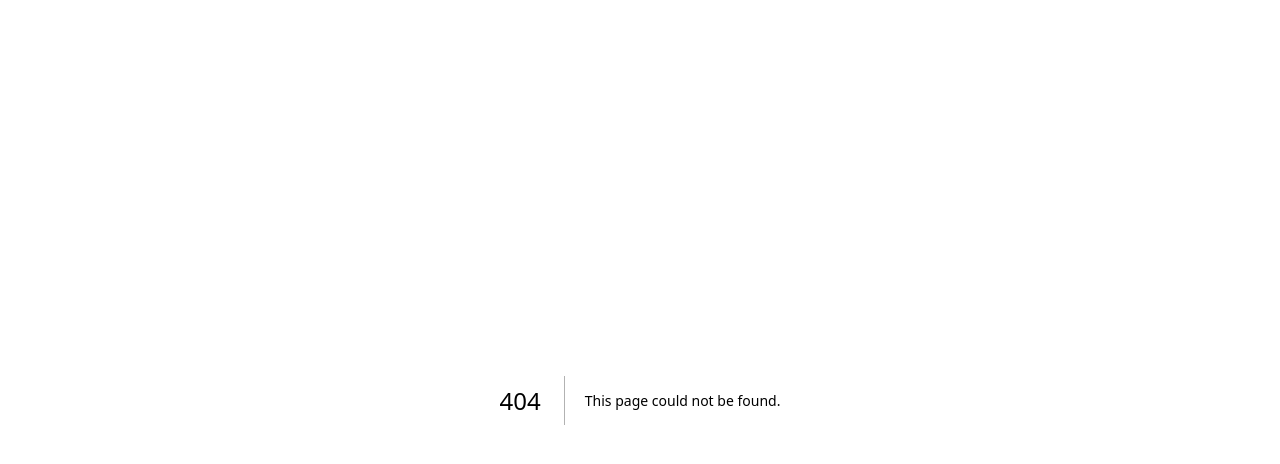
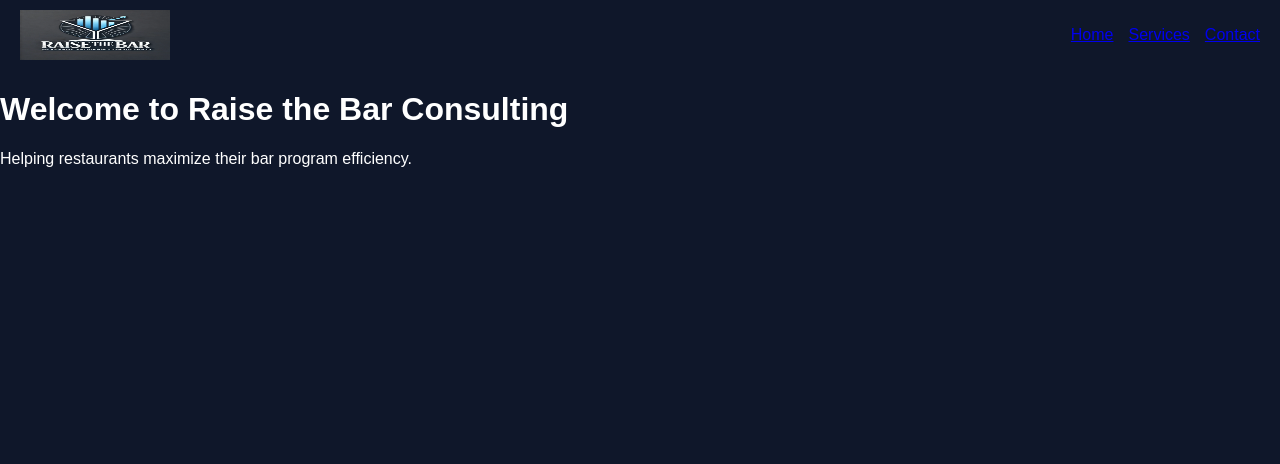
Before and after one commit to lepagedart/Raise-the-bar, a Next.js app: page / in a window 1280 px wide. Before the commit this address had no page. Shown: the top 464 px of the page. Built offline with nearby package versions, Linux system fonts and the light colour scheme.

Commit message:
Create index.js

```diff
--- /dev/null
+++ b/pages/index.js
@@ -0,0 +1,11 @@
+import Navbar from "../components/Navbar"; // Import Navbar component
+
+export default function Home() {
+  return (
+    <div>
+      <Navbar /> {/* Display the Navbar at the top */}
+      <h1>Welcome to Raise the Bar Consulting</h1>
+      <p>Helping restaurants maximize their bar program efficiency.</p>
+    </div>
+  );
+}
```
